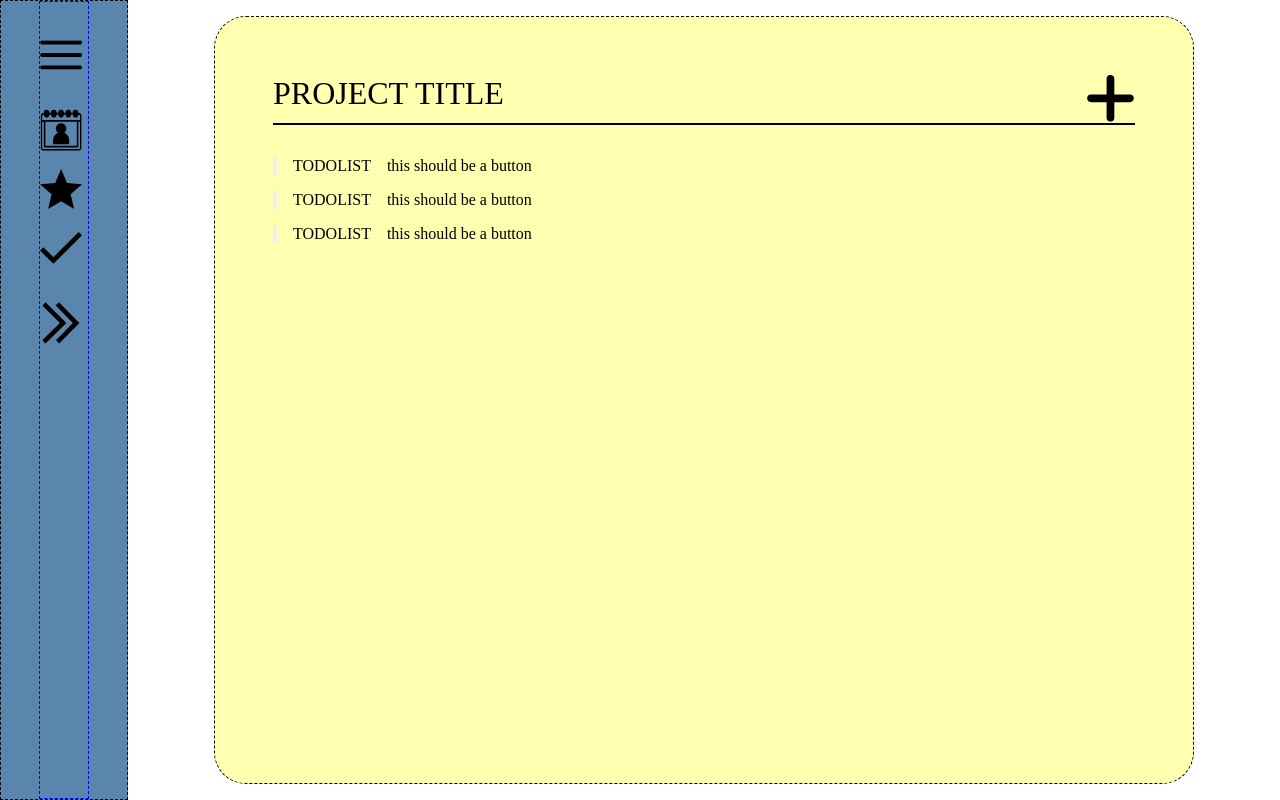
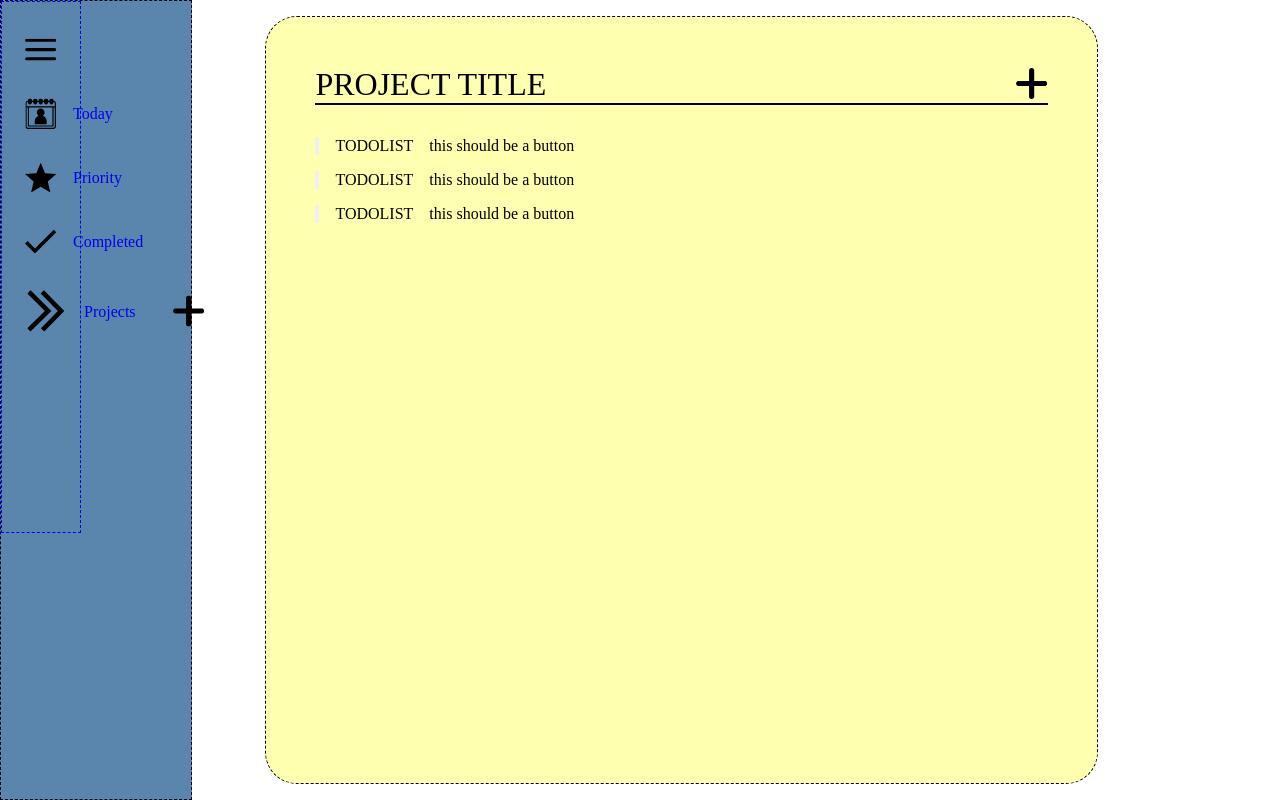
Before and after one commit to JeyLson0/to-do-list, a website built with webpack: page src/template.html in a window 1280 px wide. Built offline with nearby package versions, Linux system fonts and the light colour scheme.

Commit message:
Version 1.0.3 Form side container
HTML form #list-details is a side container that will contain a form
that will take user input to create an item inside the content-container

```diff
--- /dev/null
+++ b/src/assets/scripts/DOM.js
@@ -0,0 +1,23 @@
+export let linkTags = document.querySelectorAll('a')
+export let addProjectList = document.querySelector('#add-project-list')
+export let inputProject = document.getElementById('#input-project-value')
+
+
+
+linkTags.forEach(element => {
+    element.addEventListener('click', (e) => {
+        e.preventDefault();
+    })
+});
+
+
+/* inputProject.addEventListener('keydown', (e) => {
+    if (e ==12) {
+
+    }
+}) */
+
+function addNewProject(data) {
+    let div = document.createElement('div');
+
+}
--- a/src/assets/scripts/imgIndex.js
+++ b/src/assets/scripts/imgIndex.js
@@ -11,7 +11,8 @@ const DOMMenuIcon = document.querySelector('img[alt="menu-icon"]');
 const DOMPriorityIcon = document.querySelector('img[alt="priority-icon"]');
 const DOMProjectIcon = document.querySelector('img[alt="project-icon"]');
 const DOMTodayIcon = document.querySelector('img[alt="today-icon"]');
-const DOMAddItem = document.querySelector('#add-item')
+const DOMAddItem = document.querySelector('#add-content-item')
+const DOMAddProjList = document.querySelector('#add-project-list')
 
 DOMCompleteIcon.setAttribute('src', completeIcon);
 DOMMenuIcon.setAttribute('src', menuIcon);
@@ -19,3 +20,4 @@ DOMPriorityIcon.setAttribute('src', priorityIcon);
 DOMProjectIcon.setAttribute('src', projectIcon);
 DOMTodayIcon.setAttribute('src', todayIcon);
 DOMAddItem.setAttribute('src', addIcon)
+DOMAddProjList.setAttribute('src', addIcon)
--- a/src/assets/scripts/project.js
+++ b/src/assets/scripts/project.js
@@ -1,9 +1,11 @@
+/* List of projects in Projects section */
 const projectArr = [];
 let activeProject;
 
 class Project{
     constructor(){
         this._title;
+        /* Array that will contains the toDoList */
         this._toDoList = [];
     }
     set title(data) {
--- a/src/index.js
+++ b/src/index.js
@@ -2,6 +2,7 @@ import {projectArr, projectIndex, createProject, removeProject, clickActiveProje
 import { createItem } from "./assets/scripts/itemList";
 import {completeIcon, menuIcon, priorityIcon, hashtagIcon, projectIcon, todayIcon } from "./assets/scripts/imgIndex";
 import './style.css';
+import * as DOM from "./assets/scripts/DOM"
 
 
 createProject('default project')
--- a/src/style.css
+++ b/src/style.css
@@ -20,31 +20,27 @@ body{
 
 #nav-container {
     border: 1px dashed black;
-    min-width: 5rem;
     background-color: #5A86AD;
     grid-column: 1 / 2;
     grid-row: 2 / 3;
 }
 
-#nav-container>nav {
-    display: flex;
-    height: 100%;
-}
 
 #nav-list {
     display: flex;
     border: 1px dashed blue;
     justify-content: center;
     list-style: none;
+    width: 100%;
     gap: 2rem;
     padding-top: 2rem;
-    margin: 0 auto;
 }
 
-#user-buttons {
-    display: flex;
-    gap: 2rem;
+
+.icon-title {
+    display: none;
 }
+
 
 #main-container {
     background-color: #FFFFB0;
@@ -88,27 +84,71 @@ body{
     width: 2rem;
 }
 
+.hide-element {
+    display: none;
+}
+
+/* This code will remove the date icon
+
+input::-webkit-calendar-picker-indicator{
+    display: none;
+}
+
+input[type="date"]::-webkit-input-placeholder{
+    visibility: hidden !important;
+} */
+
 
 @media all and (min-width: 600px){
     body{
         /* this will change in media query */
         grid-template-rows: 1fr;
-        grid-template-columns: 1fr 9fr;
+        grid-template-columns: 1fr 9fr 1fr;
     }
+
     #nav-container {
+        display: grid;
         grid-column: 1 / 2;
         grid-row: 1 / 2;
+        width: 100%;
+        grid-template-rows: 2fr 1fr;
     }
+
     #nav-list {
         display: flex;
+        width: 5rem;
+        align-items: center;
         justify-content:flex-start;
         flex-direction: column;
         border: 1px dashed blue;
         list-style: none;
-        gap: 2rem;
         padding-top: 2rem;
-        margin: 0 auto;
     }
+
+    .nav-link {
+       display: flex;
+       align-items: center;
+       text-decoration: none;
+    }
+
+    .nav-link img{
+        margin: 0;
+    }
+
+    .icon-title {
+        display: none;
+        margin-left: 1rem;
+    }
+
+    #nav-container:hover{
+        width: 12rem;
+    }
+
+    #nav-container:hover .icon-title {
+        display: block;
+    }
+
+
     #user-buttons {
         display: flex;
         flex-direction: column;
@@ -123,6 +163,33 @@ body{
         grid-column: 2/3;
     }
     .icons {
-        width: 3rem;
+        width: 2rem;
+    }
+    #nav-list #project-button {
+        display: flex;
+        gap: 5rem;
+    }
+
+    body #side-container {
+        grid-template-columns: 3/4;
+        background-color: #5A86AD;
+
+    }
+
+    #side-container #list-details {
+        display: flex;
+        flex-direction: column;
+        justify-content: space-evenly;
+    }
+
+    #side-container #list-details #button-input-container {
+        display: flex;
+        justify-content: center;
+    }
+
+
+
+    .hide-element {
+        display: none;
     }
 }
--- a/src/template.html
+++ b/src/template.html
@@ -6,40 +6,56 @@
     <title>Document</title>
 </head>
 <body>
-    <div id="nav-container">
-        <nav>
+    <nav id="nav-container">
         <ul id="nav-list">
             <li id="menu-button" class="icons">
-                    <a href="$"></a>
-                    <img src="" alt="menu-icon">
+                <a href="$" class="nav-link">
+                    <img sr-c="" alt="menu-icon">
+                </a>
             </li>
-                <div id="user-buttons">
+
             <li id="today-button" class="icons">
-                        <a href="$"></a>
+                <a href="$" class="nav-link">
                     <img src="" alt="today-icon">
+                    <span class="icon-title">Today</span>
+                </a>
             </li>
             <li id="priority-button" class="icons">
-                        <a href="$"></a>
+                <a href="$" class="nav-link">
                     <img src="" alt="priority-icon">
+                    <span class="icon-title">Priority</span>
+                </a>
             </li>
             <li id="complete-button" class="icons">
-                        <a href="$"></a>
+                <a href="$" class="nav-link">
                     <img src="" alt="complete-icon">
+                    <span class="icon-title">Completed</span>
+                </a>
             </li>
-                </div>
+
             <li id="project-button" class="icons">
-                    <a href="$"></a>
+                <a href="$" class="nav-link">
                     <img src="" alt="project-icon">
+                    <span class="icon-title">Projects</span>
+                </a>
+                <img id="add-project-list" class="add-button icons" src="" alt="add-button">
             </li>
+
         </ul>
+        <ul id="project-list">
+            <li class="projects"></li>
+
+        </ul>
+
     </nav>
-    </div>
+
+
     <div id="main-container">
         <!-- both will change based on  -->
         <div id="hero-header-container">
             <h1 id="to-do-list-title"> PROJECT TITLE</h1>
             <button class="add-button-wrapper">
-                <img id="add-item" class="add-button icons" src="" alt="add-button">
+                <img id="add-content-item" class="add-button icons" src="" alt="add-button">
             </button>
         </div>
         <div id="content-container">
@@ -64,7 +80,32 @@
 
         </div>
     </div>
-    <!-- this will open if user clicked on an item or  -->
-    <div id="side-container"></div>
+
+    <!-- this will open if user clicked on an item or wants to add an item -->
+    <div id="side-container" class="hide-element">
+        <form id="list-details">
+
+            <label for="title">Title:</label>
+            <input type="text" id="title" name="title-input" value="">
+
+            <label for="priority">Priority:</label>
+            <select name="priority-input" id="priority">
+                <option value="true">Yes</option>
+                <option value="false">No</option>
+            </select>
+
+            <label for="due-date">Deadline:</label>
+            <input type="date" name="deadline" id="due-date" value="">
+
+            <label for="description">Description:</label>
+            <textarea name="description-input" id="description" cols="30" rows="10"></textarea>
+
+            <div id="button-input-container">
+                <input type="button" value="Cancel">
+                <input type="button" value="Enter">
+            </div>
+        </form>
+    </div>
+
 </body>
 </html>
```
Also changed, not shown: dist/add-icon.svg (added), dist/bundle.js, dist/index.html. Lines whose indentation alone changed are shown as unchanged.
